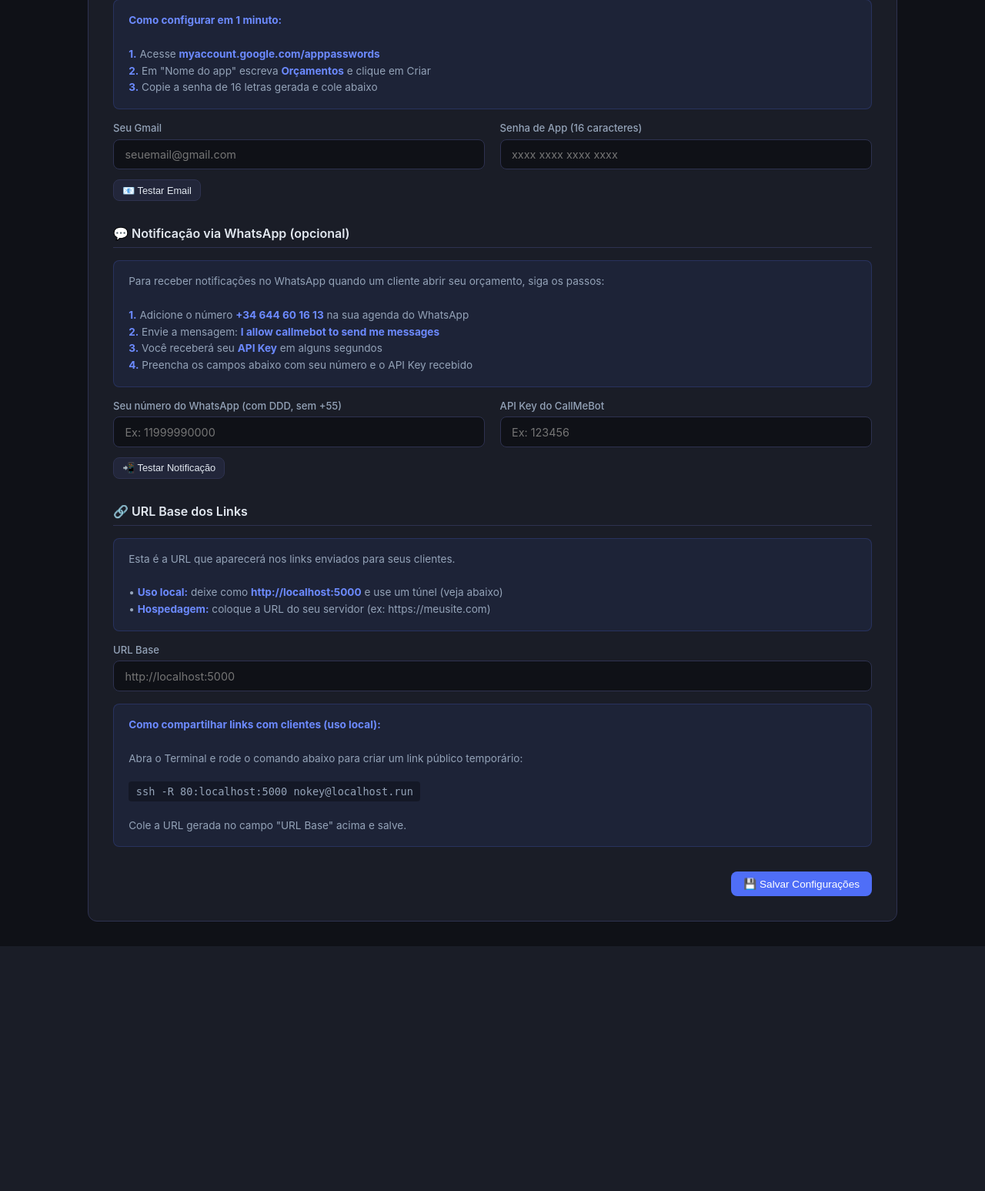
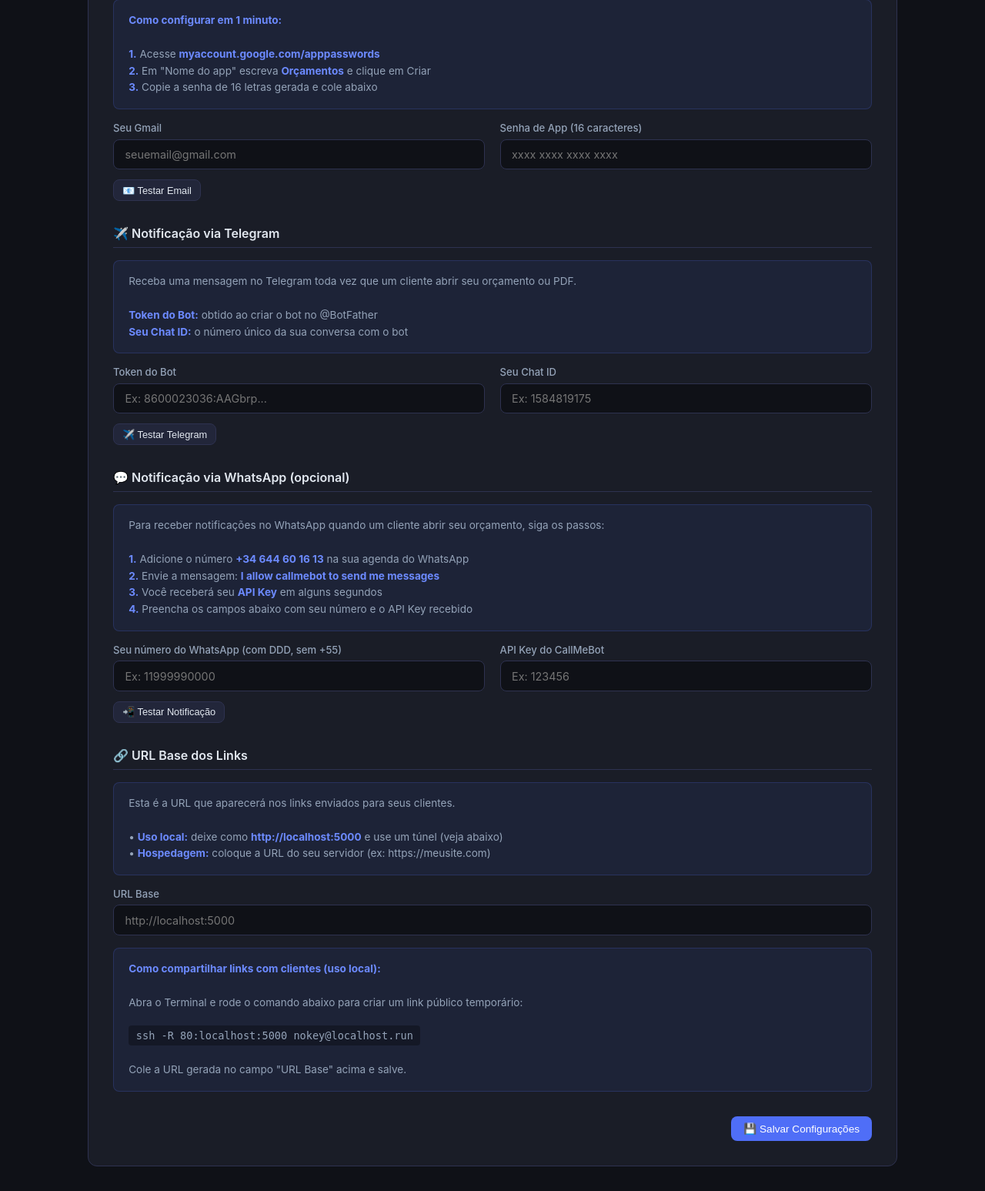
Before and after one commit to arcoestevez96/orcamentos, a Flask app: page /configuracoes in a window 1280 px wide. Shown: the part 415-1962 px from the top of the page at 77% size. Before the commit the page ends 1644 px from the top, so only its background shows below. Run offline with Flask 3, Linux system fonts and the light colour scheme; data that the repository does not hold is empty; some libraries are stand-ins or nearby versions.

Commit message:
Add Telegram notifications support

```diff
--- a/app.py
+++ b/app.py
@@ -69,7 +69,8 @@ def init_db():
             )''')
         for k, v in [('whatsapp_numero',''),('whatsapp_apikey',''),
                      ('empresa_nome',''),('base_url',''),
-                     ('email_remetente',''),('email_senha_app','')]:
+                     ('email_remetente',''),('email_senha_app',''),
+                     ('telegram_token',''),('telegram_chat_id','')]:
             cur.execute('INSERT INTO config(chave,valor) VALUES(%s,%s) ON CONFLICT DO NOTHING', (k, v))
         con.commit()
         con.close()
@@ -98,6 +99,8 @@ def init_db():
             INSERT OR IGNORE INTO config VALUES ("base_url","");
             INSERT OR IGNORE INTO config VALUES ("email_remetente","");
             INSERT OR IGNORE INTO config VALUES ("email_senha_app","");
+            INSERT OR IGNORE INTO config VALUES ("telegram_token","");
+            INSERT OR IGNORE INTO config VALUES ("telegram_chat_id","");
         ''')
         con.commit()
         con.close()
@@ -145,11 +148,21 @@ def notificar_email(email, senha, html):
     except Exception as e:
         return False, str(e)
 
+def notificar_telegram(token, chat_id, msg):
+    try:
+        url = f"https://api.telegram.org/bot{token}/sendMessage"
+        r = requests.post(url, json={'chat_id': chat_id, 'text': msg}, timeout=15)
+        return r.status_code == 200, r.text
+    except Exception as e:
+        return False, str(e)
+
 def notificar(cfg, txt, html=None):
     if cfg.get('whatsapp_numero') and cfg.get('whatsapp_apikey'):
         notificar_whatsapp(cfg['whatsapp_numero'], cfg['whatsapp_apikey'], txt)
     if cfg.get('email_remetente') and cfg.get('email_senha_app'):
         notificar_email(cfg['email_remetente'], cfg['email_senha_app'], html or f'<p>{txt}</p>')
+    if cfg.get('telegram_token') and cfg.get('telegram_chat_id'):
+        notificar_telegram(cfg['telegram_token'], cfg['telegram_chat_id'], txt)
 
 # ── helpers ──────────────────────────────────────────────────────────────────
 
@@ -328,6 +341,15 @@ def testar_whatsapp():
     ok, resp = notificar_whatsapp(numero, apikey, '✅ Teste do app de Orçamentos! Funcionando.')
     return jsonify({'ok': ok, 'resposta': resp})
 
+@app.route('/testar_telegram', methods=['POST'])
+def testar_telegram():
+    d = request.get_json()
+    token, chat_id = d.get('token','').strip(), d.get('chat_id','').strip()
+    if not token or not chat_id:
+        return jsonify({'ok': False, 'erro': 'Preencha o token e o chat ID'})
+    ok, resp = notificar_telegram(token, chat_id, '✅ Teste do app de Orçamentos! Notificações funcionando.')
+    return jsonify({'ok': ok, 'resposta': resp})
+
 @app.route('/testar_email', methods=['POST'])
 def testar_email():
     d = request.get_json()
--- a/templates/configuracoes.html
+++ b/templates/configuracoes.html
@@ -55,6 +55,26 @@
         </div>
       </div>
       <button class="btn btn-secondary btn-sm" style="margin-top:.8rem" onclick="testarEmail()">📧 Testar Email</button>
+    </div>
+
+    <div class="config-section">
+      <div class="section-title">✈️ Notificação via Telegram</div>
+      <div class="info-box">
+        Receba uma mensagem no Telegram toda vez que um cliente abrir seu orçamento ou PDF.<br><br>
+        <strong>Token do Bot:</strong> obtido ao criar o bot no @BotFather<br>
+        <strong>Seu Chat ID:</strong> o número único da sua conversa com o bot
+      </div>
+      <div class="form-grid">
+        <div class="form-group">
+          <label>Token do Bot</label>
+          <input type="text" id="telegram_token" value="{{ cfg.telegram_token }}" placeholder="Ex: 8600023036:AAGbrp...">
+        </div>
+        <div class="form-group">
+          <label>Seu Chat ID</label>
+          <input type="text" id="telegram_chat_id" value="{{ cfg.telegram_chat_id }}" placeholder="Ex: 1584819175">
+        </div>
+      </div>
+      <button class="btn btn-secondary btn-sm" style="margin-top:.8rem" onclick="testarTelegram()">✈️ Testar Telegram</button>
     </div>
 
     <div class="config-section">
@@ -129,6 +149,25 @@ async function testarEmail() {
   }
 }
 
+async function testarTelegram() {
+  const token = document.getElementById('telegram_token').value.trim();
+  const chat_id = document.getElementById('telegram_chat_id').value.trim();
+  if (!token || !chat_id) return alert('Preencha o Token e o Chat ID primeiro e clique em Salvar.');
+  const btn = document.querySelector('[onclick="testarTelegram()"]');
+  btn.textContent = '⏳ Enviando...'; btn.disabled = true;
+  try {
+    const res = await fetch('/testar_telegram', {
+      method: 'POST', headers: {'Content-Type': 'application/json'},
+      body: JSON.stringify({ token, chat_id })
+    });
+    const data = await res.json();
+    if (data.ok) alert('✅ Mensagem enviada! Verifique seu Telegram.');
+    else alert('❌ Erro: ' + (data.erro || data.resposta));
+  } finally {
+    btn.textContent = '✈️ Testar Telegram'; btn.disabled = false;
+  }
+}
+
 async function salvar() {
   const dados = {
     empresa_nome: document.getElementById('empresa_nome').value.trim(),
@@ -137,6 +176,8 @@ async function salvar() {
     whatsapp_numero: document.getElementById('whatsapp_numero').value.trim(),
     whatsapp_apikey: document.getElementById('whatsapp_apikey').value.trim(),
     base_url: document.getElementById('base_url').value.trim(),
+    telegram_token: document.getElementById('telegram_token').value.trim(),
+    telegram_chat_id: document.getElementById('telegram_chat_id').value.trim(),
   };
   const res = await fetch('/configuracoes', { method: 'POST', headers: {'Content-Type':'application/json'}, body: JSON.stringify(dados) });
   const data = await res.json();
```
